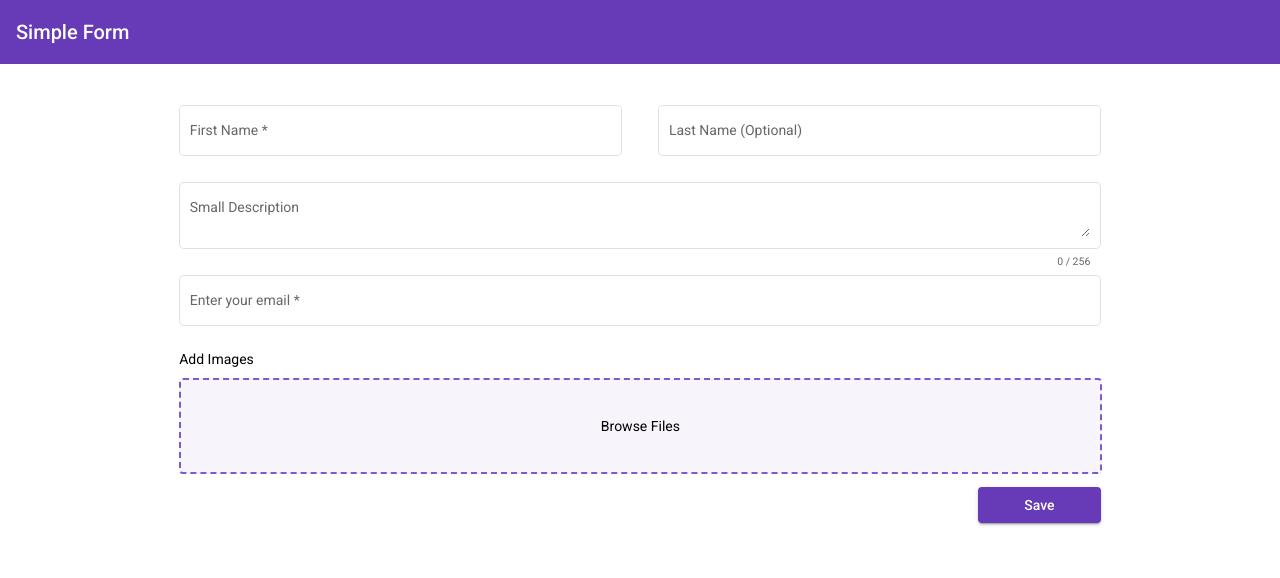
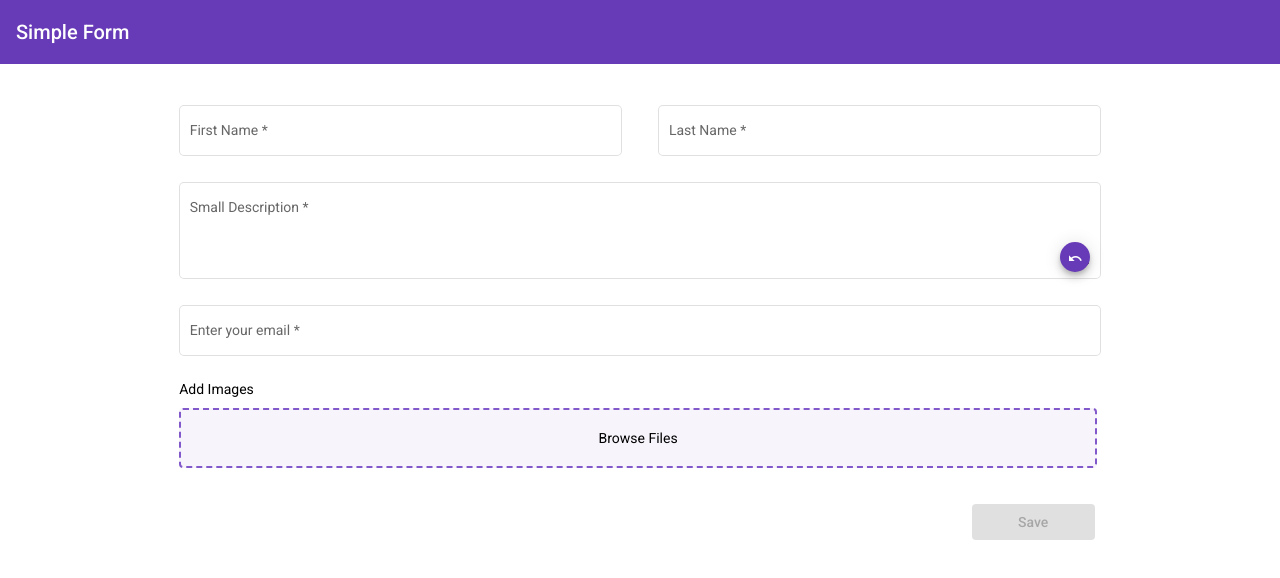
Before and after one commit to annukampa/simpleForm, an Angular app: page / in a window 1280 px wide. Shown: the top 578 px of the page. Built offline with nearby package versions, Linux system fonts and the light colour scheme.

Commit message:
Form changes

```diff
--- a/src/app/app.component.css
+++ b/src/app/app.component.css
@@ -1,3 +1,6 @@
 body {
     background-color: whitesmoke;
 }
+mat-grid-tile {
+    background: lightblue;
+  }
--- a/src/app/app.component.html
+++ b/src/app/app.component.html
@@ -11,14 +11,20 @@
         <mat-error *ngIf="firstName.invalid">{{getNameErrorMessage()}}</mat-error>
     </mat-form-field>
     <mat-form-field appearance="outline" style="width: 36%;margin-left: 3%;">
-        <mat-label>Last Name (Optional)</mat-label>
+        <mat-label>Last Name</mat-label>
         <input matInput id="last-name" type="text" [formControl]="lastName">
+        <mat-error *ngIf="lastName.invalid">{{getLNameErrorMessage()}}</mat-error>
     </mat-form-field>
     <mat-form-field appearance="outline"  style="width: 75%;">
         <mat-label>Small Description</mat-label>
+        <button mat-mini-fab color="primary" (click)="resetDesc()"
+        style="height: 30px;width: 30px;position: relative;float: right;top: 38px;">
+            <mat-icon style="font-size: 15px;">undo</mat-icon>
+          </button>
         <textarea matInput [formControl]="desc"></textarea>
-        <mat-hint align="end" *ngIf="desc.value.length === 256 || desc.value.length < 256">{{desc.value.length}} / 256</mat-hint>
-        <mat-hint align="end" *ngIf="desc.value.length > 256" [ngStyle]="{'color': 'red'}">{{desc.value.length}} / 256</mat-hint>
+        <mat-error *ngIf="desc.invalid">{{getDescErrorMessage()}}</mat-error>
+        <mat-hint align="end" *ngIf="desc && desc.value && (desc.value.length === 256 || desc.value.length < 256)">{{desc.value.length}} / 256</mat-hint>
+        <mat-hint align="end" *ngIf="desc && desc.value && desc.value.length > 256" [ngStyle]="{'color': 'red'}">{{desc.value.length}} / 256</mat-hint>
       </mat-form-field>
     <mat-form-field appearance="outline" style="width: 75%;">
         <mat-label>Enter your email</mat-label>
@@ -28,39 +34,26 @@
     <div style="display: flex;width: 74%;margin-left: 12.5%;flex-direction: column;justify-content: flex-start;align-items: flex-start;">
         <div><mat-label>Add Images</mat-label></div>
         <div (click)="addImage()"
-        style="display: flex;padding: 4%;width: 93%;border: 2px dashed #8259cb;margin-top: 1%;justify-content: center;background-color: #f8f4fb;border-radius: 4px;">Browse Files
+        style="display: flex;padding: 2%;width: 96.5%;border: 2px dashed #8259cb;
+        margin-top: 1%;justify-content: center;background-color: #f8f4fb;
+        border-radius: 4px;">
+        <span style="cursor: pointer;">Browse Files</span>
         <input id="imgUploader" type="file" accept=".png,.jpg" style="display: none"
-            onchange="angular.element(this).scope().uploadFile(this.files)">
+            (change)="uploadFile($event)">
+        </div>
+        <div style="display: flex;gap: 10px 20px;flex-flow: row wrap;padding: 2%;">
+            <div *ngFor="let item of imagesUploaded; let i = index">
+                <button mat-mini-fab color="primary" (click)="deleteImage(item, i)"
+                aria-label="Example icon button with a menu icon"
+                style="position: relative;left: 86%;top: -86%;width: 30px;height: 30px;">
+                    <mat-icon style="font-size: 17px;">close</mat-icon>
+                  </button>
+            <img [src]="item.url" width="170" height="170" style="border-radius: 4px;">
+            </div>
         </div>
     </div>
-    <button mat-raised-button color="primary" style="position: relative;left: 32.5%;margin-top: 1%;width: 10%;" type="submit">Save</button>
+    <button mat-raised-button color="primary"
+    [disabled]="firstName.invalid || lastName.invalid || desc.invalid || email.invalid"
+    style="position: relative;float: right;
+    right: 13%;width: 10%;" type="submit">Save</button>
   </form>
-
-  <!--<div style="padding: 6%;">
-    <h2>Accordions Created</h2>
-    <mat-accordion>
-      <mat-expansion-panel>
-        <mat-expansion-panel-header>
-          <mat-panel-title>
-            This is the expansion title
-          </mat-panel-title>
-          <mat-panel-description>
-            This is a summary of the content
-          </mat-panel-description>
-        </mat-expansion-panel-header>
-        <p>This is the primary content of the panel.</p>
-      </mat-expansion-panel>
-      <mat-expansion-panel (opened)="panelOpenState = true"
-                           (closed)="panelOpenState = false">
-        <mat-expansion-panel-header>
-          <mat-panel-title>
-            Self aware panel
-          </mat-panel-title>
-          <mat-panel-description>
-            Currently I am {{panelOpenState ? 'open' : 'closed'}}
-          </mat-panel-description>
-        </mat-expansion-panel-header>
-        <p>I'm visible because I am open</p>
-      </mat-expansion-panel>
-    </mat-accordion>
-  </div>-->
--- a/src/app/app.component.ts
+++ b/src/app/app.component.ts
@@ -3,6 +3,7 @@ import { HttpClient, HttpErrorResponse } from '@angular/common/http';
 import { FormControl, FormGroup, Validators } from '@angular/forms';
 import * as $ from 'jquery';
 import { MatHint } from '@angular/material/form-field';
+import {DomSanitizer} from "@angular/platform-browser";
 @Component({
   selector: 'app-root',
   templateUrl: './app.component.html',
@@ -11,19 +12,23 @@ import { MatHint } from '@angular/material/form-field';
 export class AppComponent {
   title = 'simpleForm';
   panelOpenState = false;
+  imagesUploaded : any = [];
   //simpleForm = new FormGroup({
     firstName = new FormControl('', [Validators.required]);
-    lastName = new FormControl('');
-    desc = new FormControl('', [Validators.maxLength(256)]);
+    lastName = new FormControl('', [Validators.required]);
+    desc = new FormControl('', [Validators.required,Validators.maxLength(256)]);
     email = new FormControl('', [Validators.required, Validators.email]);
   //});
-  constructor(private http: HttpClient) {}
+  constructor(private http: HttpClient, private sanitizer: DomSanitizer) {}
   getNameErrorMessage() {
     return this.firstName.hasError('required') ? 'You must enter a value' : '';
   }
-  //getDescErrorMessage() {
-  //  return this.desc.value.length > 256
-  //}
+  getLNameErrorMessage() {
+    return this.lastName.hasError('required') ? 'You must enter a value' : '';
+  }
+  getDescErrorMessage() {
+    return this.desc.hasError('required') ? 'You must add some description' : '';
+  }
   getErrorMessage() {
     if (this.email.hasError('required')) {
       return 'You must enter a value';
@@ -34,8 +39,27 @@ export class AppComponent {
     $('#imgUploader')[0].click();
   }
 
-  uploadFile(files: any) {
-    console.log('files here are #@#@#', files);
+  uploadFile(event: any) {
+    console.log('files here are #@#@#', event.target.files);
+    let files = event.target.files;
+    let fileAdded = this.imagesUploaded.length === 0 && files.length === 1 ? files[0] : files[files.length - 1];
+    let obj = {
+      'fileName':  fileAdded['name'],
+      'url': this.sanitizer.bypassSecurityTrustResourceUrl(URL.createObjectURL(fileAdded))
+    }
+    //@ts-ignore
+    this.imagesUploaded.push(obj);
+    console.log('files arr is@#', this.imagesUploaded);
+  }
+  resetDesc() {
+    console.log('desc in reset', this.desc);
+    this.desc.reset();
+  }
+  deleteImage(item: any, index:any) {
+    console.log('item in del is @##', item);
+    console.log('index in here @#', index);
+    this.imagesUploaded.splice(index,1);
+    console.log('after del #@32', this.imagesUploaded);
   }
   saveData() {
     console.log('in save data #@3@#@');
--- a/src/app/app.module.ts
+++ b/src/app/app.module.ts
@@ -13,6 +13,8 @@ import {MatInputModule} from '@angular/material/input';
 import { MatButtonModule } from "@angular/material/button";
 import {MatExpansionModule} from '@angular/material/expansion';
 import {MatToolbarModule} from '@angular/material/toolbar';
+import {MatGridListModule} from '@angular/material/grid-list';
+import {MatIconModule} from '@angular/material/icon';
 @NgModule({
   declarations: [
     AppComponent
@@ -28,7 +30,9 @@ import {MatToolbarModule} from '@angular/material/toolbar';
     MatInputModule,
     MatButtonModule,
     MatExpansionModule,
-    MatToolbarModule
+    MatToolbarModule,
+    MatGridListModule,
+    MatIconModule
   ],
   providers: [],
   bootstrap: [AppComponent]
```
